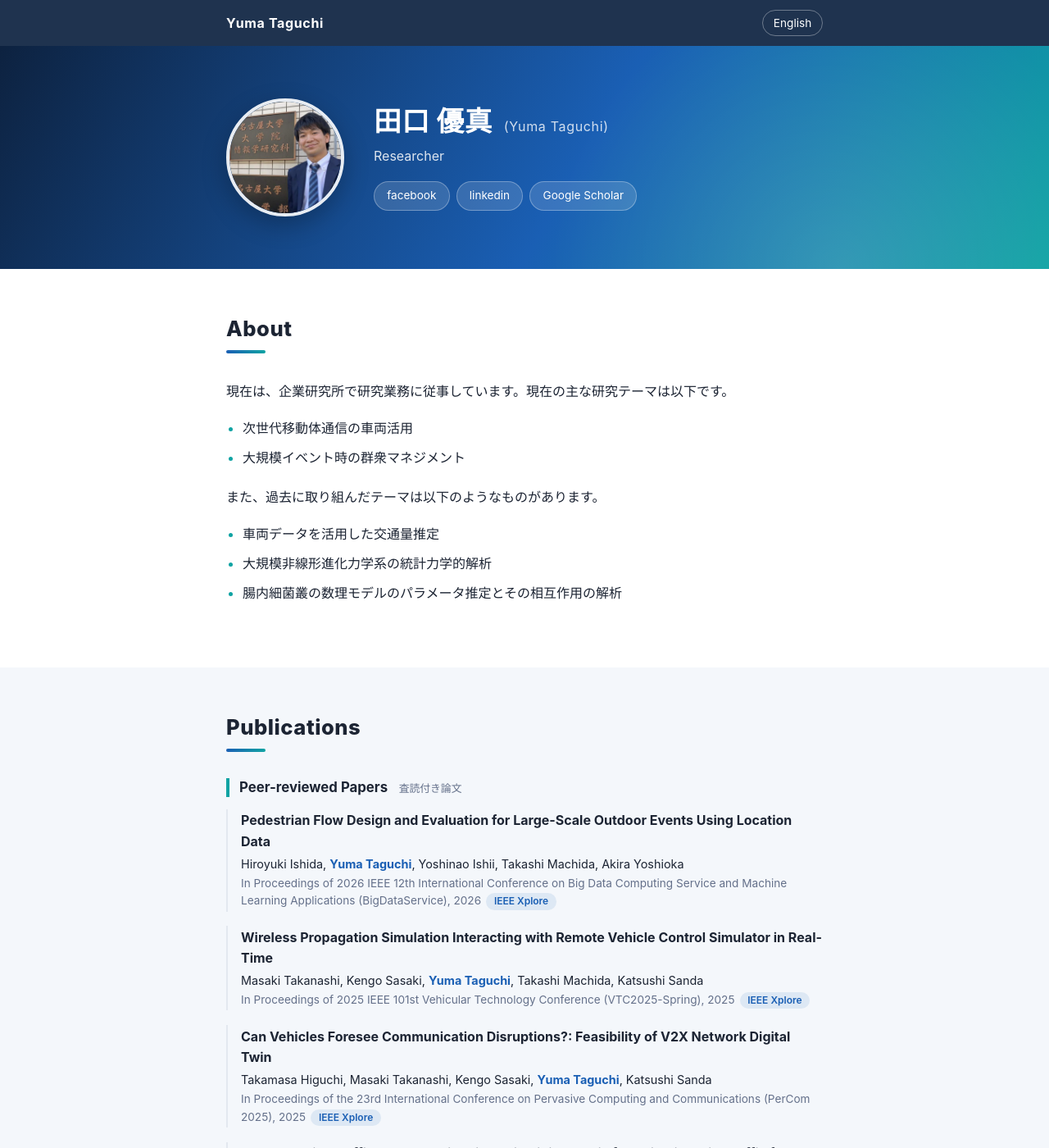
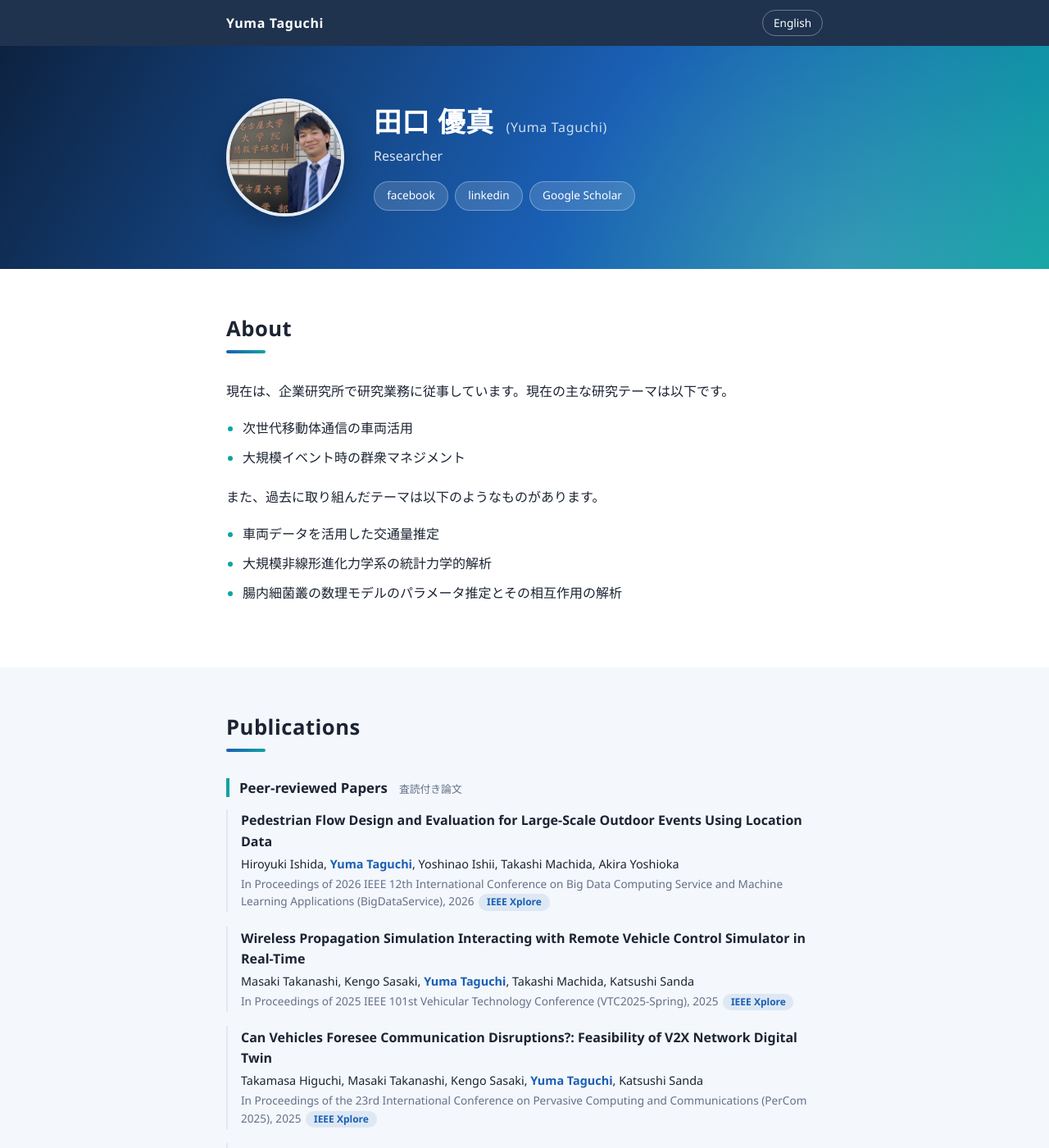
Before and after one commit to TaguchiYuma/web, a Jekyll site: the page built from docs/index.md, in a window 1280 px wide and 1400 px high. Shown: the whole window at 82% size. Built offline with Jekyll 4.4.1, drawn with Linux system fonts in a browser that asks for light colours.

Commit message:
Update main.css

```diff
--- a/docs/css/main.css
+++ b/docs/css/main.css
@@ -25,11 +25,13 @@
   }
 }
 
+@import url('https://fonts.googleapis.com/css2?family=Noto+Sans+JP:wght@400;700&display=swap');
+
 *, *::before, *::after { box-sizing: border-box; }
 
+
 html {
-  font-family: -apple-system, BlinkMacSystemFont, "Hiragino Sans", "Hiragino Kaku Gothic ProN",
-    "Noto Sans JP", "Segoe UI", Meiryo, sans-serif;
+  font-family: "Noto Sans JP", "Segoe UI", Meiryo, sans-serif;
   font-size: 16px;
   line-height: 1.8;
   color: var(--text);
```
